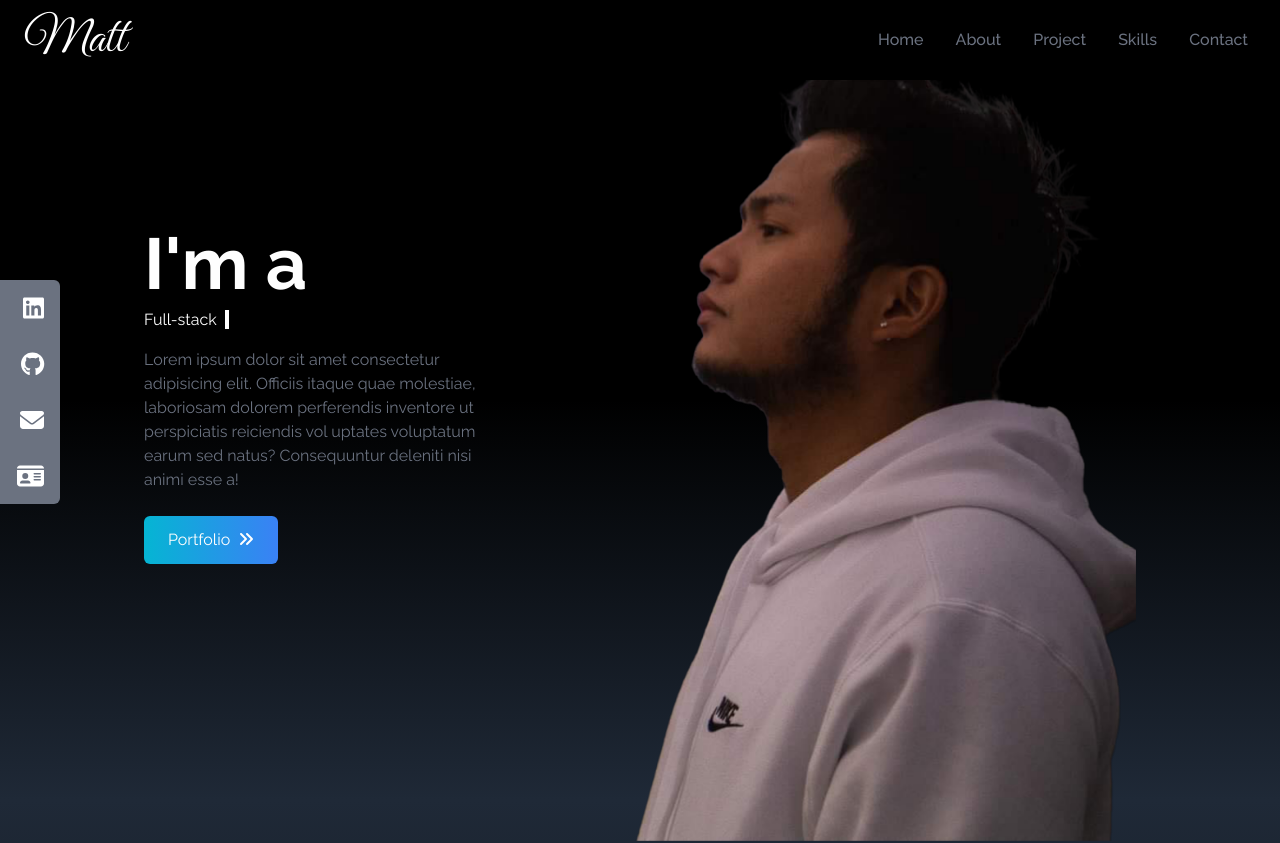
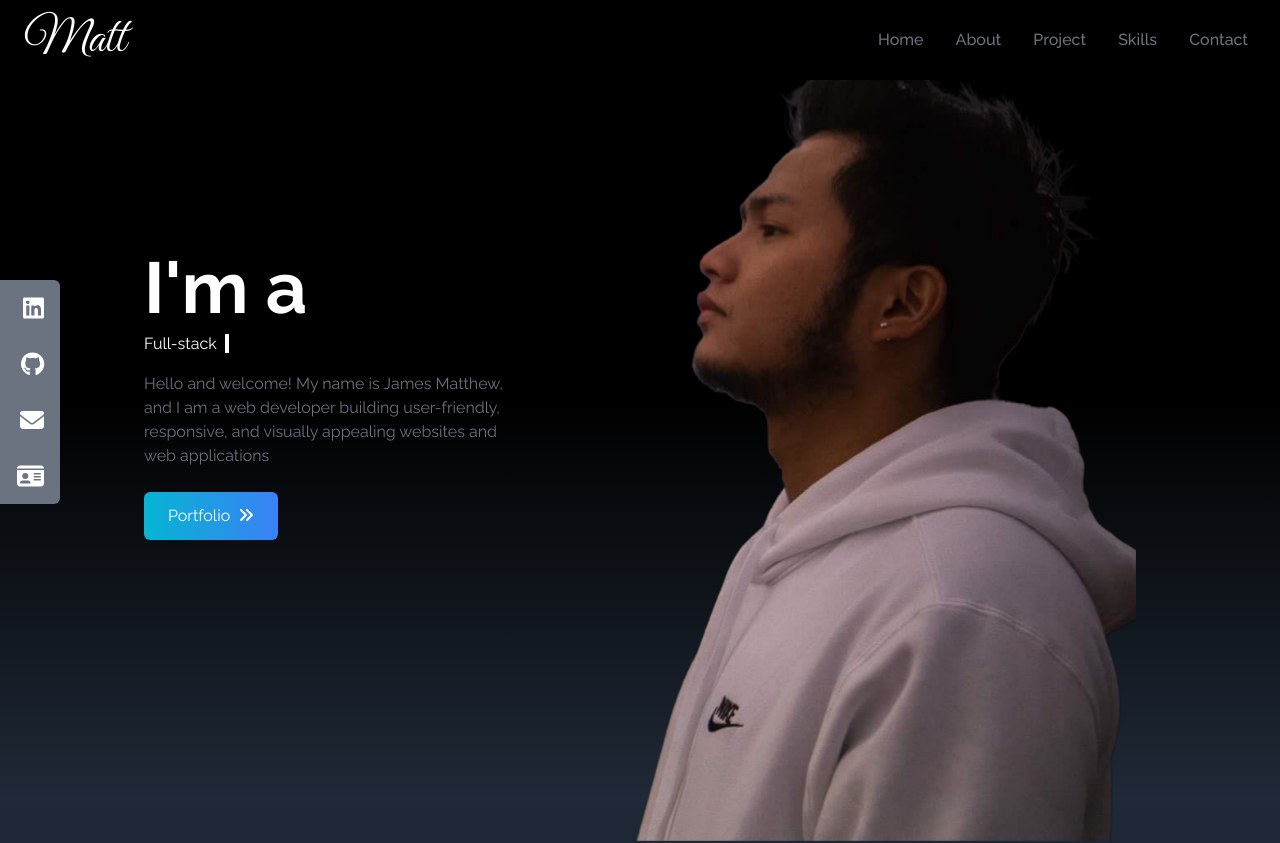
Before and after one commit to jmatthewa/portfolio, a Vue app: page / in a window 1280 px wide. Shown: the top 843 px of the page. Built offline with nearby package versions, Linux system fonts and the light colour scheme.

Commit message:
Update herosection details

```diff
--- a/src/components/HeroSection.vue
+++ b/src/components/HeroSection.vue
@@ -18,8 +18,7 @@
                 <transition name="slide2" appear>
 
                     <p class="text-gray-500 py-4 max-w-md">
-                        Lorem ipsum dolor sit amet consectetur adipisicing elit. Officiis itaque quae molestiae, laboriosam dolorem perferendis inventore ut perspiciatis reiciendis vol
-                        uptates voluptatum earum sed natus? Consequuntur deleniti nisi animi esse a!
+                        Hello and welcome! My name is James Matthew, and I am a web developer building user-friendly, responsive, and visually appealing websites and web applications
                     </p>
 
                 </transition>
```
